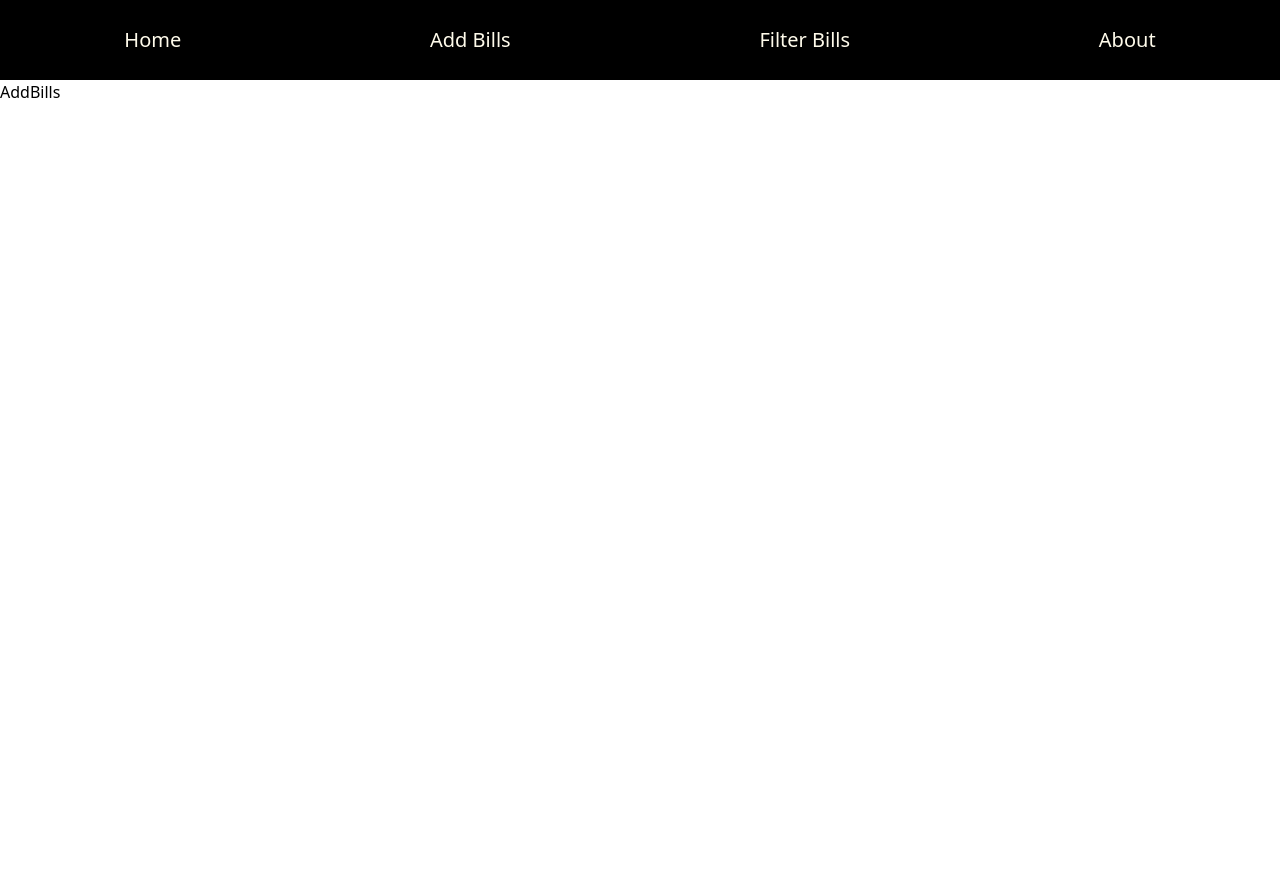
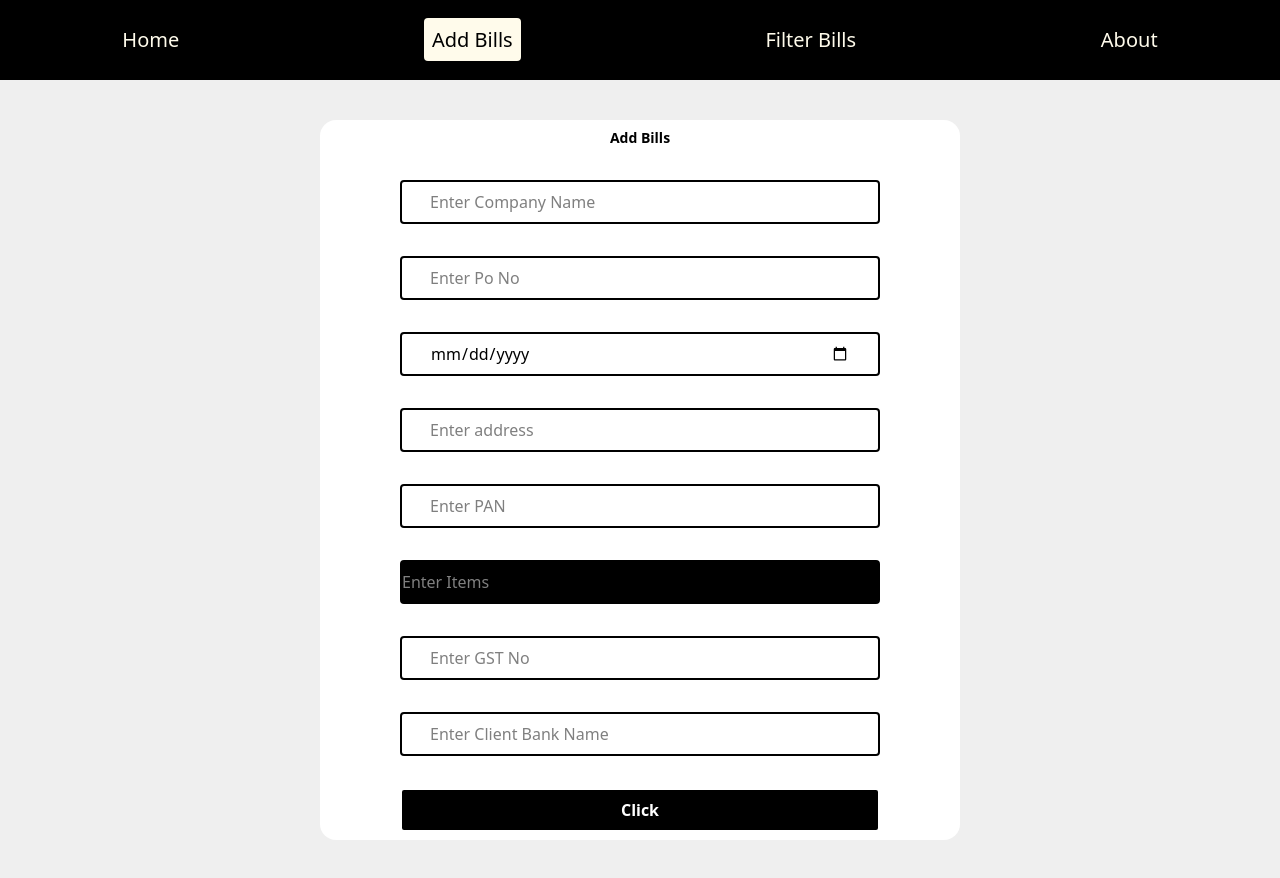
Before and after one commit to gundlamanjula/billFrontend, a React (Vite) app: page /home/addBills in a window 1280 px wide. Before the commit the page ends 800 px from the top, so only its background shows below. Built offline with nearby package versions, Linux system fonts and the light colour scheme.

Commit message:
Add Bills Component Created

```diff
--- a/src/Components/user/Login.jsx
+++ b/src/Components/user/Login.jsx
@@ -24,10 +24,6 @@ const Login = () => {
         toast.error("All Fields are mandatory")
         return
       }
-      else{
-        toast.success("Logined Succesfully")
-        navigate("/home")
-      }
 // console.log(formData)
 
 (async()=>{
@@ -42,7 +38,7 @@ const Login = () => {
         toast.error(`${data.response.data.message}`)
       }
   } catch (error) {
-    toast.error("Registration failed")
+    toast.error("Login failed")
   }
 })()
 };
--- a/src/Components/user/main/addBills/AddBills.jsx
+++ b/src/Components/user/main/addBills/AddBills.jsx
@@ -1,8 +1,68 @@
-import React from 'react'
+import React, { useState } from 'react'
 
 const AddBills = () => {
+  const [bills,setBills]=useState({
+    companyName:"",
+    items:[],
+    PoNo:"",
+    // invoiceDate,
+    workCompletionDate:"",
+    address:"",
+    PAN:"",
+    GSTNo:"",
+    clientBankName:""
+  })
+
+  let handleChange=(e)=>{
+    let {name,value}=e.target
+    setBills((preVal)=>({...preVal,[name]:value}))
+  }
+  let handleSubmit=(e)=>{
+    e.preventDefault()
+    console.log(bills)
+  }
+
   return (
-    <div>AddBills</div>
+    <div className='bg-[#efefef] size-full flex justify-center items-center'>
+      <form action=" " className='w-1/2 h-[90%] bg-white flex justify-center items-center flex-col gap-8 px-[80px] py-40 rounded-2xl max-sm:w-[90%] overflow-hidden'onSubmit={handleSubmit}>
+        <div className='font-bold text-sm w-full flex justify-center items-center'>
+          <h1>Add Bills</h1>
+          </div>
+        <div className='border-2 w-full flex justify-center items-center px-3 rounded-sm'>
+       <input type="text" name="companyName" placeholder='Enter Company Name' className='w-full outline-none px-4 h-10' onChange={handleChange}/>
+
+       </div>
+       <div className='border-2 w-full flex justify-center items-center px-3 rounded-sm'>
+       <input type="text" name="PoNo" placeholder='Enter Po No' className='w-full outline-none px-4 h-10' onChange={handleChange}/>
+
+       </div>
+       <div className='border-2 w-full flex justify-center items-center px-3 rounded-sm'>
+       <input type="date" name="workCompletionDate" placeholder='Enter Work Completion Date' className='w-full outline-none px-4 h-10' onChange={handleChange}/>
+
+       </div>
+       <div className='border-2 w-full flex justify-center  items-center px-3 rounded-sm'>
+       <input type="text" name="password" placeholder='Enter address' className='w-full outline-none px-4 h-10' onChange={handleChange}/>
+
+       </div>
+       <div className='border-2 w-full flex justify-center items-center px-3 rounded-sm'>
+        <input type="text" name="PAN" placeholder='Enter PAN' className='w-full outline-none px-4 h-10' onChange={handleChange}/>
+      </div>
+
+       <div className='border-2 w-full flex justify-center items-center  rounded-sm'>
+        <input type="text" name="items" placeholder='Enter Items' className='w-full outline-none  h-10 bg-black text-white' onChange={handleChange}/>
+      </div>
+       <div className='border-2 w-full flex justify-center items-center px-3 rounded-sm'>
+       <input type="text" name="GSTNo" placeholder='Enter GST No' className='w-full outline-none px-4 h-10' onChange={handleChange}/>
+       </div>
+       <div className='border-2 w-full flex justify-center items-center px-3 rounded-sm'>
+       <input type="text" name="clientBankName" placeholder='Enter Client Bank Name' className='w-full outline-none px-4 h-10' onChange={handleChange}/>
+       </div>
+       <div className='font-bold border-2 w-full flex justify-center items-center outline-none  bg-black text-white rounded-sm '>
+        <button className='w-full outline-none px-4 h-10 hover:bg-[#777] active:bg-lime-100 active:scale-[0.8] '>Click</button>
+       </div>
+      </form>
+    </div>
+
   )
 }
 
--- a/src/Components/user/main/navbar/Navbar.jsx
+++ b/src/Components/user/main/navbar/Navbar.jsx
@@ -1,6 +1,6 @@
 import React, { useState } from 'react'
 import { LuMenu } from "react-icons/lu";
-import { Link } from 'react-router-dom';
+import { Link, NavLink } from 'react-router-dom';
 import { ImCross } from "react-icons/im";
 const Navbar = () => {
     let [show,setShow]=useState(false)
@@ -9,19 +9,23 @@ const Navbar = () => {
     }
     // console.log(show)
   return (
-    <div className={`w-full h-[80px] bg-black text-amber-50 flex justify-around items-center text-xl max-sm:px-8${show?'h-[210px] flex flex-col justify-around gap-2.5 items-start py-2.5':""} sm:flex-row sm:h-[80px] sm:justify-around sm:items-center`}>
-    <div className={`hidden max-sm:flex`}>{show?<LuMenu onClick={handleShow}/>:<ImCross onClick={handleShow}/>}</div>
-        <div className={`max-sm:hidden${show?"block":""}`}>
-            <Link to="/home">Home</Link>
+    <div className={`w-full h-[80px] bg-black text-amber-50 flex justify-around items-center text-xl max-sm:justift-start max-sm:px-8 ${show?'h-[210px] flex flex-col justify-around gap-2 items-start py-2.5':""} sm:flex-row sm:h-[80px] sm:justify-around sm:items-center`}>
+    <div className={`hidden max-sm:flex`}>
+        {
+            show?<LuMenu onClick={handleShow}/>:<ImCross onClick={handleShow}/>
+        }
+    </div>
+        <div className={`max-sm:hidden${show?'block':""}`}>
+            <NavLink to="/home"  className={({isActive})=>isActive?"bg-amber-50 rounded-sm text-black p-2":""} end>Home</NavLink>
         </div>
-        <div className={`max-sm:hidden${show?"block":""}`}>
-            <Link to="addBills">Add Bills</Link>
+        <div className={`max-sm:hidden${show?'block':""}`}>
+            <NavLink to="addBills"  className={({isActive})=>isActive?"bg-amber-50 rounded-sm text-black p-2":""} end>Add Bills</NavLink>
         </div>
-        <div className={`max-sm:hidden${show?"block":""}`}>
-            <Link to="filterBills">Filter Bills</Link>
+        <div className={`max-sm:hidden${show?'block':""}`}>
+            <NavLink to="filterBills"  className={({isActive})=>isActive?"bg-amber-50 rounded-sm text-black p-2":""} end>Filter Bills</NavLink>
         </div>
-        <div className={`max-sm:hidden${show?"block":""}`}>
-            <Link to="about">About</Link>
+        <div className={`max-sm:hidden${show?'block':""}`}>
+            <NavLink to="about" className={({isActive})=>isActive?"bg-amber-50 rounded-sm text-black p-2":""} end>About</NavLink>
         </div>
 
         </div>
```
